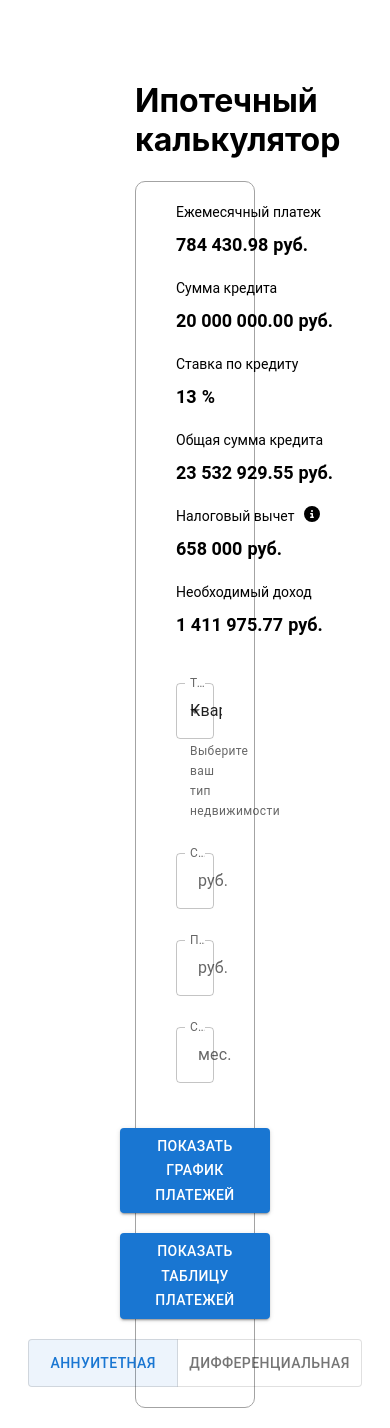
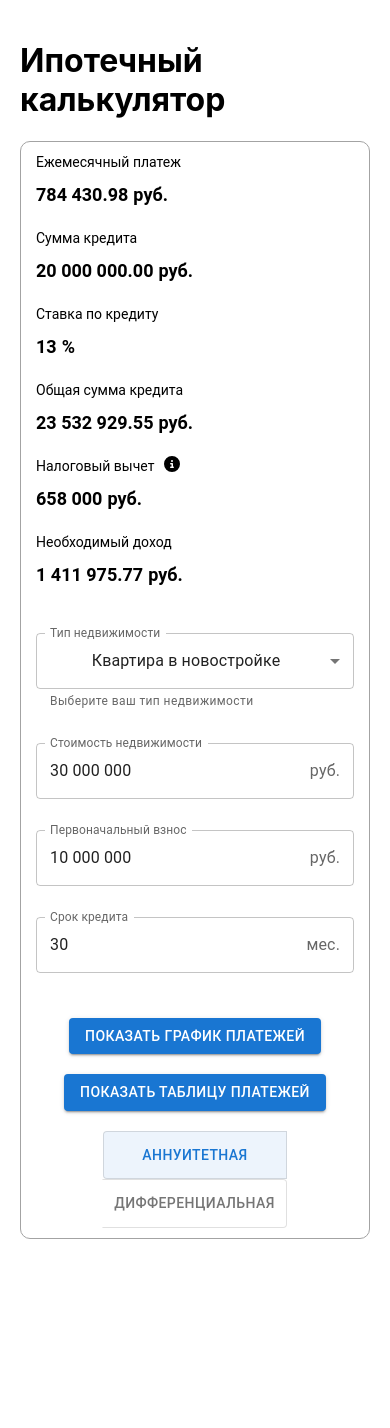
Before and after one commit to MattNovik/ip-calc, a React (Create React App) app: page / in a window 390 px wide. After the commit the page ends 1259 px from the top, so only its background shows below. Built offline with nearby package versions, Linux system fonts and the light colour scheme.

Commit message:
check style

```diff
--- a/src/App.css
+++ b/src/App.css
@@ -4,6 +4,12 @@
   flex-direction: column;
   text-align: center;
   padding: 20px 135px;
+}
+
+@media (max-width: 1024px) {
+  .App {
+    padding: 20px 20px;
+  }
 }
 
 .App-logo {
--- a/src/components/Calc/index.scss
+++ b/src/components/Calc/index.scss
@@ -1,5 +1,9 @@
 .calc {
   margin: 40px 0 0 0;
+
+  @media (max-width: 768px) {
+    margin: 0;
+  }
 
   &__name {
     text-align: left;
@@ -15,6 +19,10 @@
 
     @media (max-width: 1199px) {
       padding: 20px 40px;
+    }
+
+    @media (max-width: 768px) {
+      padding: 10px 15px;
     }
   }
 
--- a/src/components/TogglesComp/index.js
+++ b/src/components/TogglesComp/index.js
@@ -1,6 +1,7 @@
 import { ToggleButton } from '@mui/material';
 import { ToggleButtonGroup } from '@mui/material';
 import { useState } from 'react';
+import './index.scss';
 
 const TogglesComp = ({toggleFunc}) => {
   const [typeCredit, setTypeCredit] = useState('ann');
--- /dev/null
+++ b/src/components/TogglesComp/index.scss
@@ -0,0 +1,6 @@
+.MuiToggleButtonGroup-root {
+  @media (max-width: 768px) {
+    display: flex;
+    flex-direction: column;
+  }
+}
```
